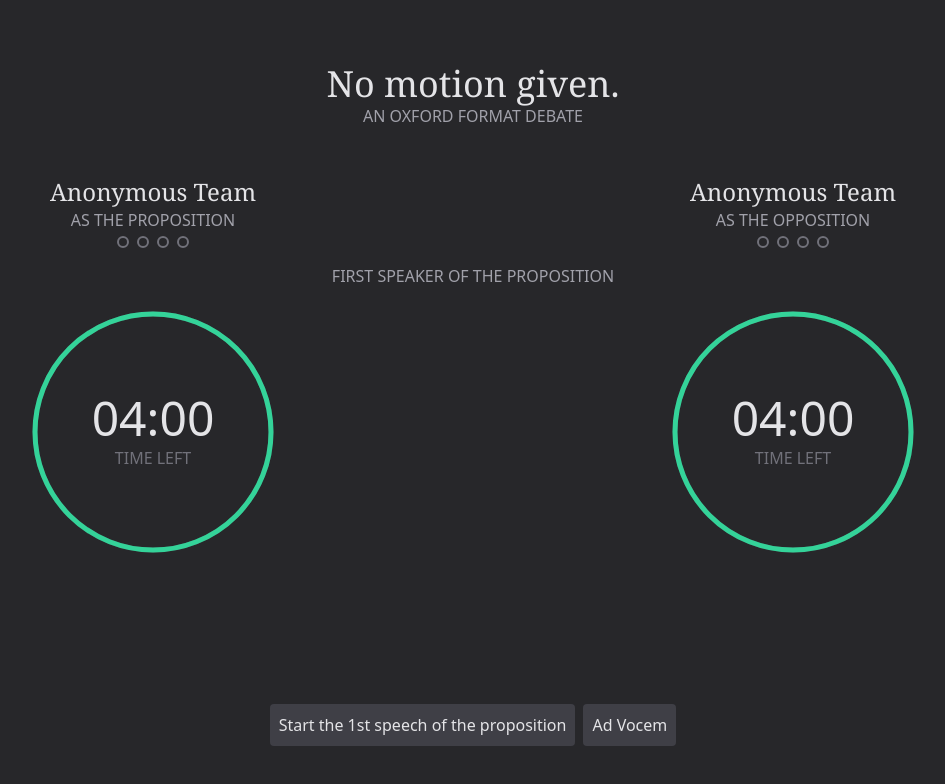
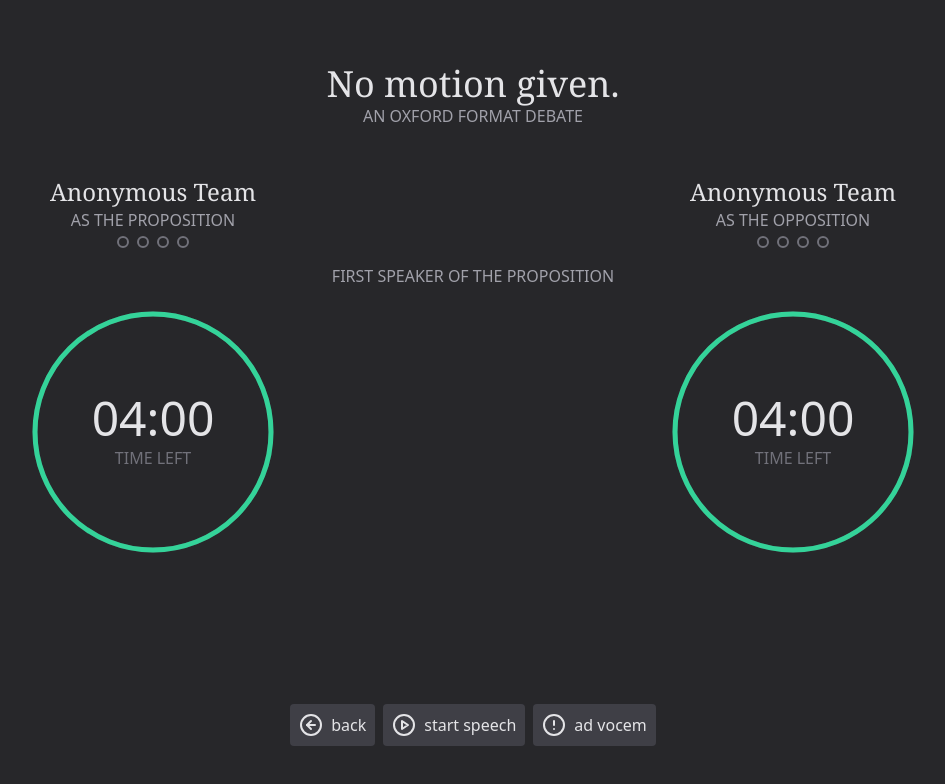
Before and after one commit to debatecore/debate-tools, a Next.js app: page /debate in a window 1280 px wide. Shown: the top 784 px of the page, without its empty margins (167-1112 px from the left). Built offline with nearby package versions, Linux system fonts and the light colour scheme.

Commit message:
buttons, icons & one step closer to advocem

```diff
--- a/src/app/debate/page.tsx
+++ b/src/app/debate/page.tsx
@@ -1,5 +1,12 @@
 "use client";
 import { DebateClock } from "@/components/DebateClock";
+import { AlertCircle } from "@/components/icons/AlertCircle";
+import { AlertTriangle } from "@/components/icons/AlertTriangle";
+import { ArrowLeftCircle } from "@/components/icons/ArrowLeftCircle";
+import { PauseCircle } from "@/components/icons/PauseCircle";
+import { PlayCircle } from "@/components/icons/PlayCircle";
+import { RotateCCW } from "@/components/icons/RotateCCW";
+import { StopCircle } from "@/components/icons/StopCircle";
 import { DebateContext } from "@/contexts/DebateContext";
 import { useLang } from "@/lib/useLang";
 import Link from "next/link";
@@ -10,6 +17,7 @@ export default function PageDebate() {
 
   const [running, setRunning] = useState<boolean>(false);
   const [stage, setStage] = useState<number>(0);
+  const [advocem, setAdvocem] = useState<boolean>(false);
 
   const dot = `
     h-3 w-3 rounded-full border-2 border-zinc-500
@@ -18,7 +26,8 @@ export default function PageDebate() {
   const dotactive = "border-zinc-400";
   const button = `
     bg-zinc-700 p-2 rounded hover:bg-zinc-600 border border-transparent
-    hover:border-zinc-400 disabled:cursor-not-allowed
+    hover:border-zinc-400 disabled:cursor-not-allowed flex flex-row gap-2
+    disabled:opacity-50 transition-all
   `;
 
   const stageText = useLang(
@@ -38,40 +47,11 @@ export default function PageDebate() {
       ? "STAGE_6"
       : "STAGE_7"
   );
-  const stageBtnText = useLang(
-    stage == 0 && !running
-      ? "STAGE_0_0_BTN"
-      : stage == 0 && running
-      ? "STAGE_0_1_BTN"
-      : stage == 1 && !running
-      ? "STAGE_1_0_BTN"
-      : stage == 1 && running
-      ? "STAGE_1_1_BTN"
-      : stage == 2 && !running
-      ? "STAGE_2_0_BTN"
-      : stage == 2 && running
-      ? "STAGE_2_1_BTN"
-      : stage == 3 && !running
-      ? "STAGE_3_0_BTN"
-      : stage == 3 && running
-      ? "STAGE_3_1_BTN"
-      : stage == 4 && !running
-      ? "STAGE_4_0_BTN"
-      : stage == 4 && running
-      ? "STAGE_4_1_BTN"
-      : stage == 5 && !running
-      ? "STAGE_5_0_BTN"
-      : stage == 5 && running
-      ? "STAGE_5_1_BTN"
-      : stage == 6 && !running
-      ? "STAGE_6_0_BTN"
-      : stage == 6 && running
-      ? "STAGE_6_1_BTN"
-      : stage == 7 && !running
-      ? "STAGE_7_0_BTN"
-      : "STAGE_7_1_BTN"
-  );
   const stage8 = useLang("STAGE_8");
+  const back = useLang("back");
+  const nukedebate = useLang("nukedebate");
+  const speechstart = useLang("speechstart");
+  const speechend = useLang("speechend");
 
   const oxfordDebate = useLang("oxfordDebate");
   const asPro = useLang("asPro");
@@ -167,6 +147,7 @@ export default function PageDebate() {
           <DebateClock
             running={running && [0, 2, 4, 6].includes(stage)}
             dimmed={(running && [1, 3, 5, 7].includes(stage)) || stage === 8}
+            advocem={advocem}
             stage={stage}
           />
         </div>
@@ -174,6 +155,7 @@ export default function PageDebate() {
           <DebateClock
             running={running && [1, 3, 5, 7].includes(stage)}
             dimmed={(running && [0, 2, 4, 6].includes(stage)) || stage === 8}
+            advocem={advocem}
             stage={stage}
           />
         </div>
@@ -187,23 +169,53 @@ export default function PageDebate() {
         </div>
       </div>
       <div className={stage == 8 ? "hidden" : ""}>
-        <div className="max-w-md mx-auto flex flex-row justify-center gap-2 pt-32">
+        <div className="max-w-lg mx-auto flex flex-row justify-center gap-2 pt-32">
+          {stage === 0 ? (
+            <Link href="/debate/setup" className={button}>
+              <ArrowLeftCircle />
+              <p className="hidden sm:block">{back}</p>
+            </Link>
+          ) : (
+            <button
+              className={button}
+              onClick={() => {
+                setRunning(false);
+                setAdvocem(false);
+                setStage(0);
+              }}
+            >
+              <StopCircle />
+              <p className="hidden sm:block">{nukedebate}</p>
+            </button>
+          )}
           <button
             className={button}
             onClick={() => {
               if (stage == 8) return;
               if (running) {
                 setRunning(false);
-                setStage(stage + 1);
+                setStage(advocem ? stage : stage + 1);
               } else {
                 setRunning(true);
               }
             }}
           >
-            {stageBtnText}
+            {running ? <PauseCircle /> : <PlayCircle />}
+            <p className="hidden sm:block">
+              {running ? speechend : speechstart}
+            </p>
           </button>
-          <button className={button} onClick={() => {}}>
-            Ad Vocem
+          <button
+            className={`${button} ${
+              advocem ? "!bg-emerald-400 hover:border-white text-white" : ""
+            }`}
+            onClick={() => {
+              setAdvocem(!advocem);
+            }}
+            disabled={running}
+          >
+            <AlertCircle />
+            <p className="hidden sm:block">{"ad vocem"}</p>
           </button>
         </div>
       </div>
@@ -212,12 +224,21 @@ export default function PageDebate() {
           stage == 8 ? "" : "hidden"
         }`}
       >
-        <Link href="/" tabIndex={-1}>
-          <button className={button}>{useLang("backtomenu")}</button>
+        <Link href="/" className={button}>
+          <ArrowLeftCircle />
+          <p className="hidden sm:block">{back}</p>
         </Link>
-        <Link href="/debate/setup" tabIndex={-1}>
-          <button className={button}>{useLang("backtodebateconfig")}</button>
-        </Link>
+        <button
+          className={button}
+          onClick={() => {
+            setRunning(false);
+            setAdvocem(false);
+            setStage(0);
+          }}
+        >
+          <StopCircle />
+          <p className="hidden sm:block">{nukedebate}</p>
+        </button>
       </div>
     </>
   );
--- /dev/null
+++ b/src/components/icons/AlertCircle.tsx
@@ -0,0 +1,22 @@
+const AlertCircle = () => {
+  return (
+    <svg
+      xmlns="http://www.w3.org/2000/svg"
+      width="24"
+      height="24"
+      viewBox="0 0 24 24"
+      fill="none"
+      stroke="currentColor"
+      strokeWidth="2"
+      strokeLinecap="round"
+      strokeLinejoin="round"
+      className="feather feather-alert-circle"
+    >
+      <circle cx="12" cy="12" r="10" />
+      <line x1="12" y1="8" x2="12" y2="12" />
+      <line x1="12" y1="16" x2="12.01" y2="16" />
+    </svg>
+  );
+};
+
+export { AlertCircle };
--- /dev/null
+++ b/src/components/icons/AlertTriangle.tsx
@@ -0,0 +1,22 @@
+const AlertTriangle = () => {
+  return (
+    <svg
+      xmlns="http://www.w3.org/2000/svg"
+      width="24"
+      height="24"
+      viewBox="0 0 24 24"
+      fill="none"
+      stroke="currentColor"
+      strokeWidth="2"
+      strokeLinecap="round"
+      strokeLinejoin="round"
+      className="feather feather-alert-triangle"
+    >
+      <path d="M10.29 3.86L1.82 18a2 2 0 0 0 1.71 3h16.94a2 2 0 0 0 1.71-3L13.71 3.86a2 2 0 0 0-3.42 0z" />
+      <line x1="12" y1="9" x2="12" y2="13" />
+      <line x1="12" y1="17" x2="12.01" y2="17" />
+    </svg>
+  );
+};
+
+export { AlertTriangle };
--- /dev/null
+++ b/src/components/icons/ArrowLeftCircle.tsx
@@ -0,0 +1,22 @@
+const ArrowLeftCircle = () => {
+  return (
+    <svg
+      xmlns="http://www.w3.org/2000/svg"
+      width="24"
+      height="24"
+      viewBox="0 0 24 24"
+      fill="none"
+      stroke="currentColor"
+      strokeWidth="2"
+      strokeLinecap="round"
+      strokeLinejoin="round"
+      className="feather feather-arrow-left-circle"
+    >
+      <circle cx="12" cy="12" r="10" />
+      <polyline points="12 8 8 12 12 16" />
+      <line x1="16" y1="12" x2="8" y2="12" />
+    </svg>
+  );
+};
+
+export { ArrowLeftCircle };
--- /dev/null
+++ b/src/components/icons/PauseCircle.tsx
@@ -0,0 +1,22 @@
+const PauseCircle = () => {
+  return (
+    <svg
+      xmlns="http://www.w3.org/2000/svg"
+      width="24"
+      height="24"
+      viewBox="0 0 24 24"
+      fill="none"
+      stroke="currentColor"
+      strokeWidth="2"
+      strokeLinecap="round"
+      strokeLinejoin="round"
+      className="feather feather-pause-circle"
+    >
+      <circle cx="12" cy="12" r="10" />
+      <line x1="10" y1="15" x2="10" y2="9" />
+      <line x1="14" y1="15" x2="14" y2="9" />
+    </svg>
+  );
+};
+
+export { PauseCircle };
--- /dev/null
+++ b/src/components/icons/PlayCircle.tsx
@@ -0,0 +1,21 @@
+const PlayCircle = () => {
+  return (
+    <svg
+      xmlns="http://www.w3.org/2000/svg"
+      width="24"
+      height="24"
+      viewBox="0 0 24 24"
+      fill="none"
+      stroke="currentColor"
+      strokeWidth="2"
+      strokeLinecap="round"
+      strokeLinejoin="round"
+      className="feather feather-play-circle"
+    >
+      <circle cx="12" cy="12" r="10" />
+      <polygon points="10 8 16 12 10 16 10 8" />
+    </svg>
+  );
+};
+
+export { PlayCircle };
--- /dev/null
+++ b/src/components/icons/RotateCCW.tsx
@@ -0,0 +1,21 @@
+const RotateCCW = () => {
+  return (
+    <svg
+      xmlns="http://www.w3.org/2000/svg"
+      width="24"
+      height="24"
+      viewBox="0 0 24 24"
+      fill="none"
+      stroke="currentColor"
+      strokeWidth="2"
+      strokeLinecap="round"
+      strokeLinejoin="round"
+      className="feather feather-rotate-ccw"
+    >
+      <polyline points="1 4 1 10 7 10" />
+      <path d="M3.51 15a9 9 0 1 0 2.13-9.36L1 10" />
+    </svg>
+  );
+};
+
+export { RotateCCW };
--- /dev/null
+++ b/src/components/icons/StopCircle.tsx
@@ -0,0 +1,21 @@
+const StopCircle = () => {
+  return (
+    <svg
+      xmlns="http://www.w3.org/2000/svg"
+      width="24"
+      height="24"
+      viewBox="0 0 24 24"
+      fill="none"
+      stroke="currentColor"
+      strokeWidth="2"
+      strokeLinecap="round"
+      strokeLinejoin="round"
+      className="feather feather-stop-circle"
+    >
+      <circle cx="12" cy="12" r="10" />
+      <rect x="9" y="9" width="6" height="6" />
+    </svg>
+  );
+};
+
+export { StopCircle };
--- a/src/data/en.json
+++ b/src/data/en.json
@@ -68,5 +68,9 @@
   "STAGE_7_0_BTN": "Start the 4th speech of the opposition",
   "STAGE_7_1_BTN": "End the 4th speech of the opposition",
   "backtomenu": "Back to menu",
-  "backtodebateconfig": "Back to debate config"
+  "backtodebateconfig": "Back to debate config",
+  "back": "back",
+  "nukedebate": "nuke debate",
+  "speechstart": "start speech",
+  "speechend": "end speech"
 }
--- a/src/data/pl.json
+++ b/src/data/pl.json
@@ -68,5 +68,9 @@
   "STAGE_7_0_BTN": "Rozpocznij czwartą mowę opozycji",
   "STAGE_7_1_BTN": "Zakończ czwartą mowę opozycji",
   "backtomenu": "Wróć do menu",
-  "backtodebateconfig": "Wróć do konfiguracji debaty"
+  "backtodebateconfig": "Wróć do konfiguracji debaty",
+  "back": "wróć",
+  "nukedebate": "reset debaty",
+  "speechstart": "rozpocznij mowę",
+  "speechend": "zakończ mowę"
 }
--- a/src/lib/useLang.ts
+++ b/src/lib/useLang.ts
@@ -73,7 +73,11 @@ type tokens =
   | "STAGE_7_0_BTN"
   | "STAGE_7_1_BTN"
   | "backtomenu"
-  | "backtodebateconfig";
+  | "backtodebateconfig"
+  | "back"
+  | "nukedebate"
+  | "speechstart"
+  | "speechend";
 export type { tokens };
 
 const useLang = (token: tokens) => {
```
Also changed, not shown: src/components/DebateClock.tsx (+12 -3 lines).
